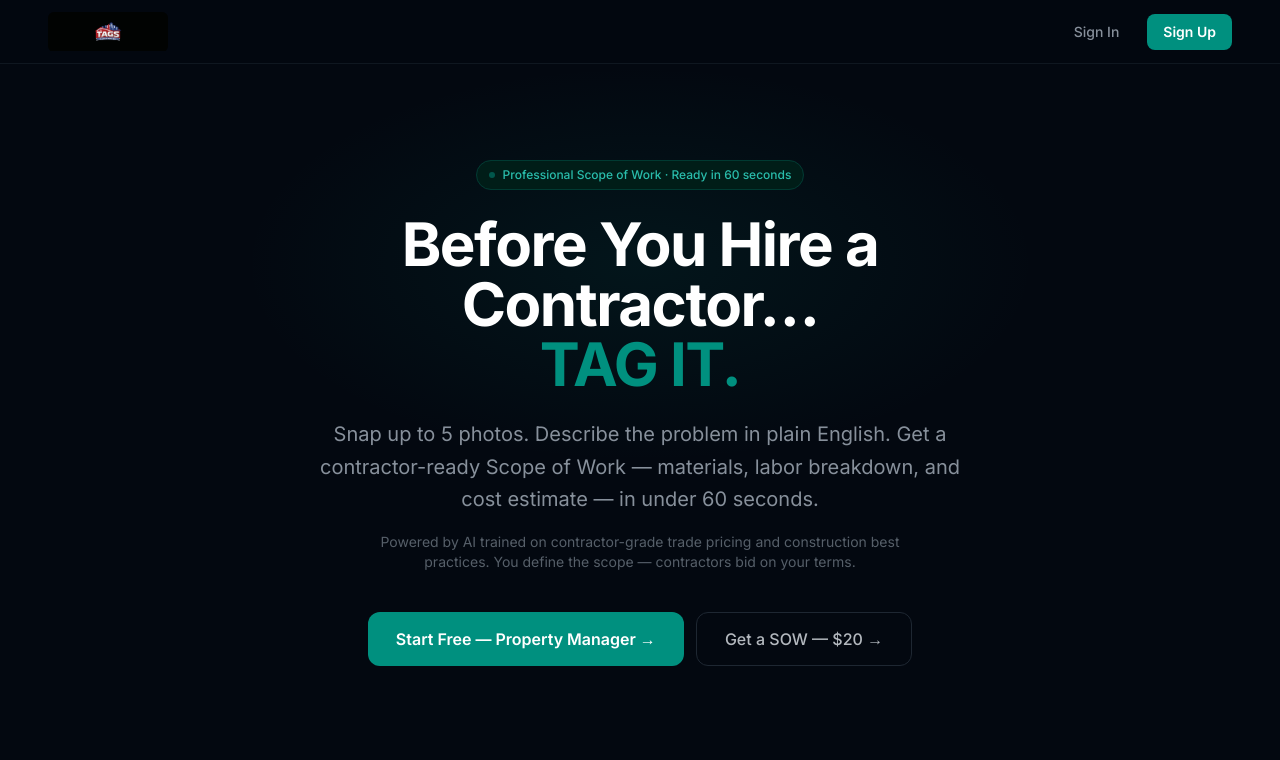
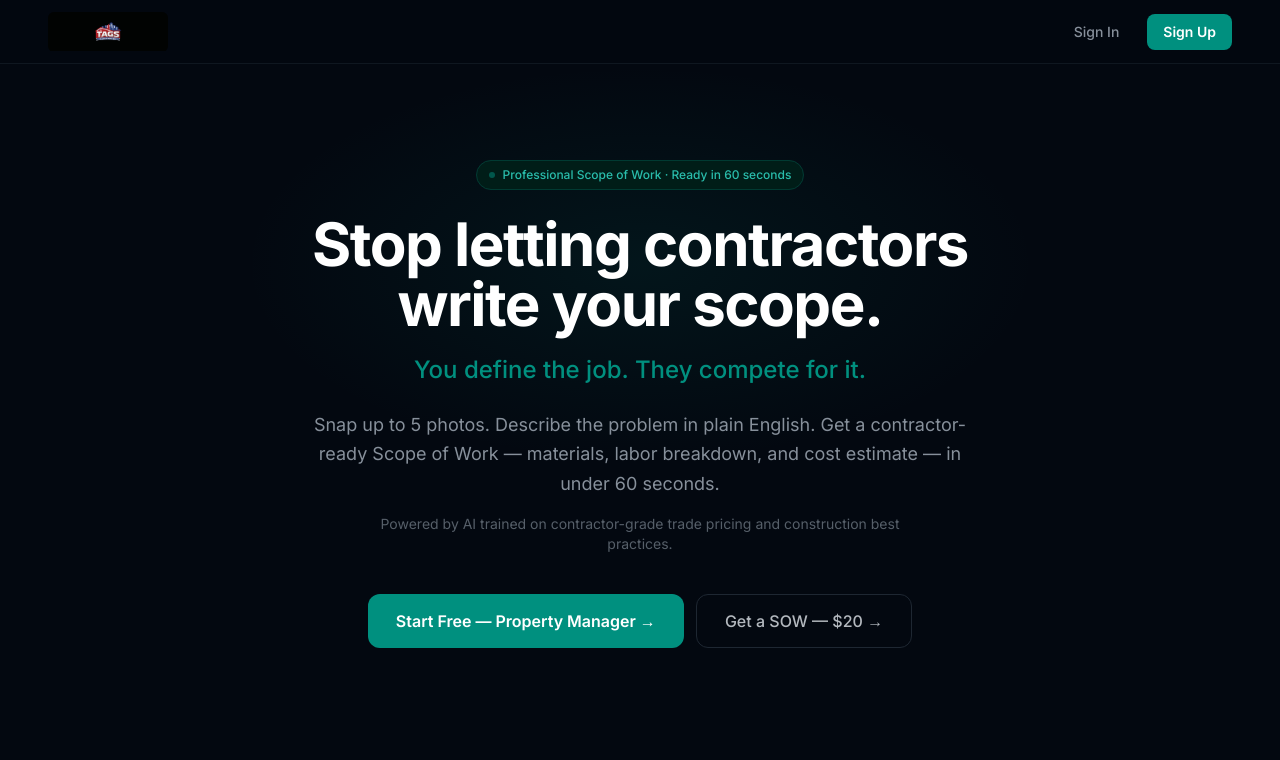
Before and after one commit to willcoatney/tags, a Next.js app: page / in a window 1280 px wide. Shown: the top 760 px of the page. Built offline with nearby package versions, Linux system fonts and the light colour scheme; no server answers.

Commit message:
feat: new hero headline — 'Stop letting contractors write your scope.'
- h1: 'Stop letting contractors write your scope.'
- Teal subline: 'You define the job. They compete for it.'
- Cleaned up AI note to single supporting line

```diff
--- a/src/app/page.tsx
+++ b/src/app/page.tsx
@@ -59,17 +59,20 @@ function LandingPage() {
             Professional Scope of Work · Ready in 60 seconds
           </div>
 
-          <h1 className="text-5xl md:text-6xl font-bold text-white leading-[1.08] tracking-tight mb-6">
-            Before You Hire a Contractor…<br />
-            <span style={{ color: 'oklch(0.57 0.135 183)' }}>TAG IT.</span>
+          <h1 className="text-5xl md:text-6xl font-bold text-white leading-[1.08] tracking-tight mb-5">
+            Stop letting contractors<br />write your scope.
           </h1>
 
-          <p className="text-xl leading-relaxed mb-4 max-w-2xl mx-auto" style={{ color: 'oklch(0.65 0.02 252)' }}>
+          <p className="text-2xl font-medium mb-6" style={{ color: 'oklch(0.57 0.135 183)' }}>
+            You define the job. They compete for it.
+          </p>
+
+          <p className="text-lg leading-relaxed mb-4 max-w-2xl mx-auto" style={{ color: 'oklch(0.65 0.02 252)' }}>
             Snap up to 5 photos. Describe the problem in plain English. Get a contractor-ready Scope of Work — materials, labor breakdown, and cost estimate — in under 60 seconds.
           </p>
 
           <p className="text-sm mb-10 max-w-xl mx-auto" style={{ color: 'oklch(0.48 0.02 252)' }}>
-            Powered by AI trained on contractor-grade trade pricing and construction best practices. You define the scope — contractors bid on your terms.
+            Powered by AI trained on contractor-grade trade pricing and construction best practices.
           </p>
 
           <div className="flex flex-col sm:flex-row gap-3 justify-center">
```
